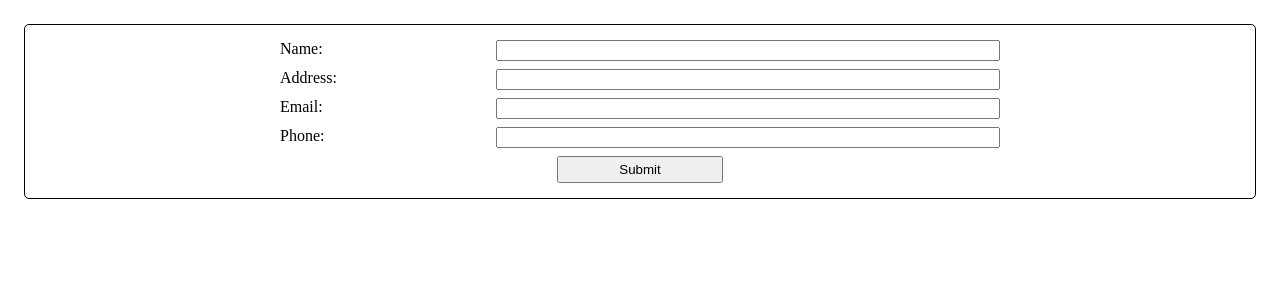
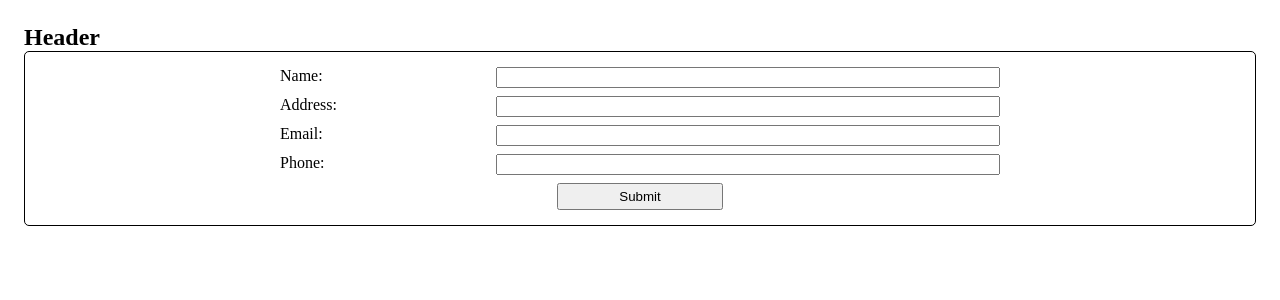
Before and after one commit to MikeMelchior/react-cv-project, a React (Create React App) app: page / in a window 1280 px wide. Shown: the top 300 px of the page. Built offline with nearby package versions, Linux system fonts and the light colour scheme.

Commit message:
change class names

```diff
--- a/src/Components/Experience.js
+++ b/src/Components/Experience.js
@@ -173,7 +173,7 @@ export default class Experience extends Component {
   render() {
     return(
       <>
-        <div className='experience'>
+        <div className='experience no-print'>
           <h2>Experience</h2>
           {this.state.showForm
           ? <form>
@@ -237,7 +237,7 @@ export default class Experience extends Component {
               </div>
             )
           })}
-          <button className='no-print' onClick={this.toggleForm}>Add Experience</button>
+          <button className='no-print add' onClick={this.toggleForm}>Add Experience</button>
         </div>
       </>
     )
--- a/src/Components/ResumeHeader.js
+++ b/src/Components/ResumeHeader.js
@@ -71,7 +71,9 @@ export default class ResumeHeader extends Component {
         <>
         {this.state.isEditing
           ?
-          <div className="resume-header-form">
+
+          <div className="resume-header-form no-print">
+            <h2>Header</h2>
             <form>
               <label htmlFor="name">Name:
                 <input
```
